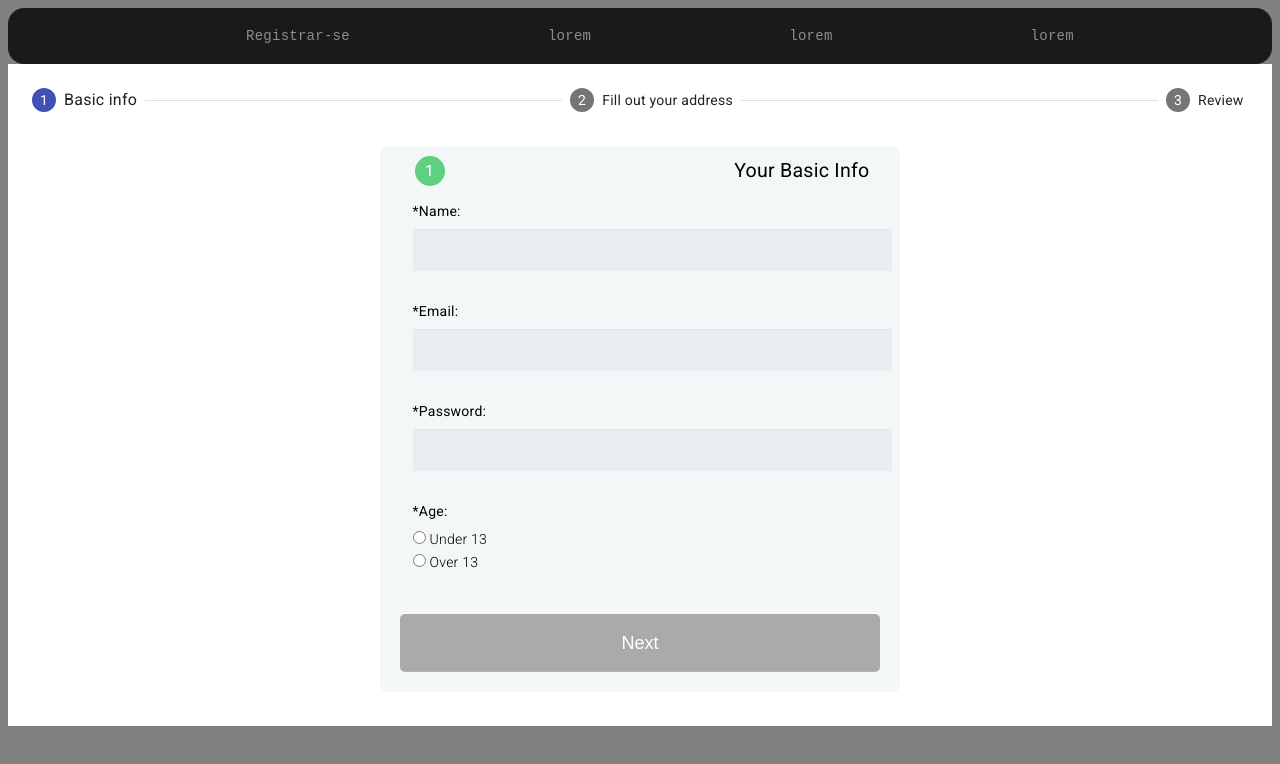
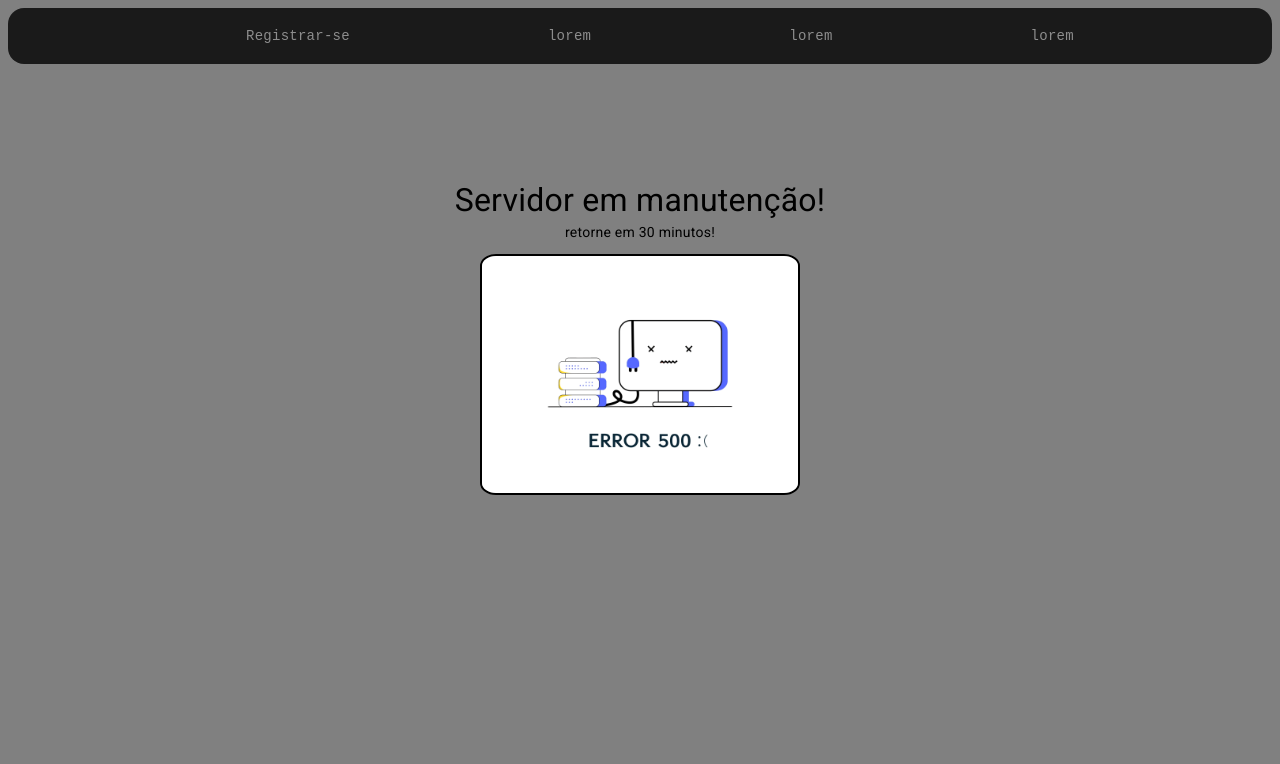
Before and after one commit to ceszkraft/tcc-front, an Angular app: page /register in a window 1280 px wide. Shown: the top 764 px of the page. Built offline with nearby package versions, Linux system fonts and the light colour scheme; no server answers.

Commit message:
feat: @If@Else [FORM]

```diff
--- a/src/app/components/form/form.component.html
+++ b/src/app/components/form/form.component.html
@@ -1,3 +1,4 @@
+@if (defaultStatusServer) {
 <mat-stepper>
   <mat-step [stepControl]="firstFormGroup">
     <div class="sign-up">
@@ -47,7 +48,7 @@
           /><label for="over_13" class="light">Over 13</label>
         </fieldset>
 
-        <button id="first_next"  matStepperNext [disabled]="profileForm.invalid">
+        <button id="first_next" matStepperNext [disabled]="profileForm.invalid">
           Next
         </button>
       </form>
@@ -79,9 +80,12 @@
       </fieldset>
       <div>
         <button mat-button matStepperPrevious>Back</button>
-        <button mat-button matStepperNext
-        id="second_next"
-        [disabled]="addressForm.invalid">
+        <button
+          mat-button
+          matStepperNext
+          id="second_next"
+          [disabled]="addressForm.invalid"
+        >
           Next
         </button>
       </div>
@@ -93,10 +97,22 @@
     <p>You are now done.</p>
     <div>
       <button mat-button matStepperPrevious>Back</button>
-      <button class="submit"
-      id="register"
-      mat-button
-      (click)="onSubmit()">Register</button>
+      <button class="submit" id="register" mat-button (click)="onSubmit()">
+        Register
+      </button>
     </div>
   </mat-step>
 </mat-stepper>
+} @else {
+
+<div class="offlineContainer">
+  <h5>Servidor em manutenção!</h5>
+  <p>retorne em 30 minutos!</p>
+  <img
+    class="serverDown"
+    src="assets/util/serverOffline/serverOffline.gif"
+    alt=""
+  />
+</div>
+
+}
--- a/src/app/components/form/form.component.sass
+++ b/src/app/components/form/form.component.sass
@@ -98,6 +98,20 @@ label.light
   text-shadow: 0 1px 0 rgba(255,255,255,0.2)
   border-radius: 100%
 
+.offlineContainer
+  width: 50%
+  height: 100%
+  margin: 10% auto
+  text-align: center
+
+  & h5
+    font-size: 32px
+
+  .serverDown
+    width: 50%
+    border-radius: 5%
+    border: 2px solid black
+
 @media screen and (min-width: 480px)
 
   form
--- a/src/app/components/form/form.component.ts
+++ b/src/app/components/form/form.component.ts
@@ -15,7 +15,17 @@ export class FormComponent implements OnInit{
               private service: FormService) {}
 
   ngOnInit(): void {
-    this.getUsers()
+    // this.getUsers()
+    this.isServerRunning()
+  }
+
+  defaultStatusServer: Boolean = false;
+
+  isServerRunning(){
+    this.service.isServerRunning().subscribe((data: Boolean) => {
+      console.log(data);
+      this.defaultStatusServer = data
+    })
   }
 
   getUsers(){
--- a/src/app/components/form/form.service.ts
+++ b/src/app/components/form/form.service.ts
@@ -12,6 +12,11 @@ export class FormService {
 
   constructor(private http: HttpClient) { }
 
+
+  isServerRunning(): Observable<Boolean>{
+    return this.http.get<Boolean>(`${BASEURL.status}`)
+  }
+
   getUserService(): Observable<PersonModel[]>{
     return this.http.get<PersonModel[]>(`${BASEURL.person}`)
   }
--- a/src/app/enviroments/enviroment.ts
+++ b/src/app/enviroments/enviroment.ts
@@ -6,6 +6,8 @@ export const environment = {
 export const BASEURL = {
   baseUrl: 'http://localhost:8080',
   person: 'http://localhost:8080/person',
+  status: 'http://localhost:8080/status',
+
   // news:    'http://localhost:8081/news',
   // books:   'http://localhost:8081/books',
   // authorsFake: 'http://localhost:3000/authors'
```
Also changed, not shown: src/assets/util/serverOffline/serverOffline.gif (added).
